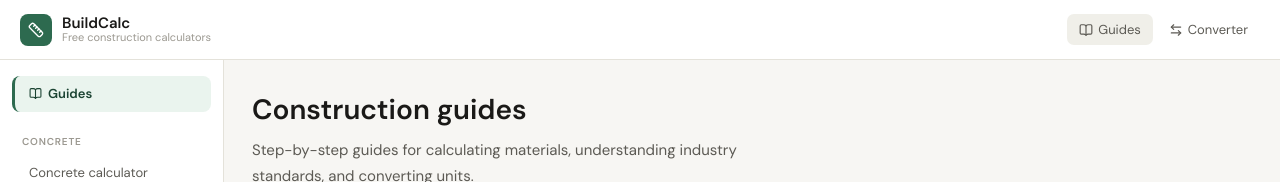
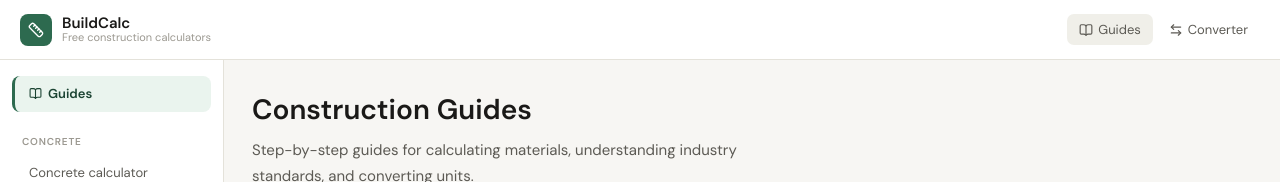
Before and after one commit to Dejong1706/c_c_project, a Next.js app: page /guides in a window 1280 px wide. Shown: the top 182 px of the page. Built offline with nearby package versions, Linux system fonts and the light colour scheme; no server answers.

Commit message:
가이드 문구 수정

```diff
--- a/app/guides/GuidesClient.tsx
+++ b/app/guides/GuidesClient.tsx
@@ -44,7 +44,7 @@ export default function GuidesClient({ guides }: { guides: Guide[] }) {
             lineHeight: 1.3,
           }}
         >
-          Construction guides
+          Construction Guides
         </h1>
         <p
           style={{
```
